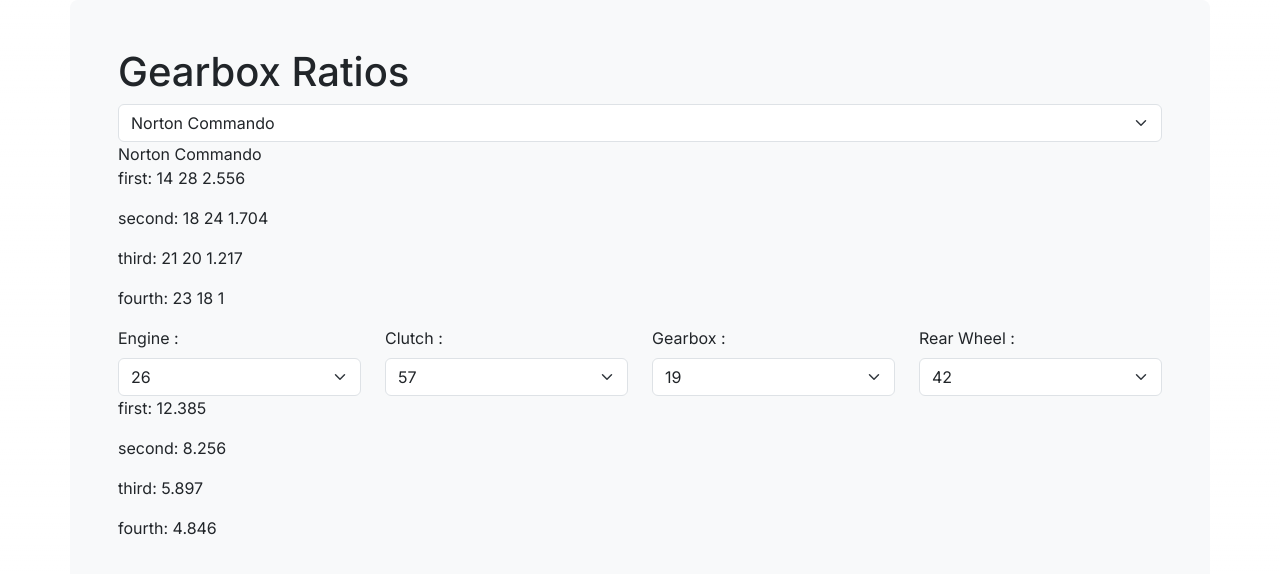
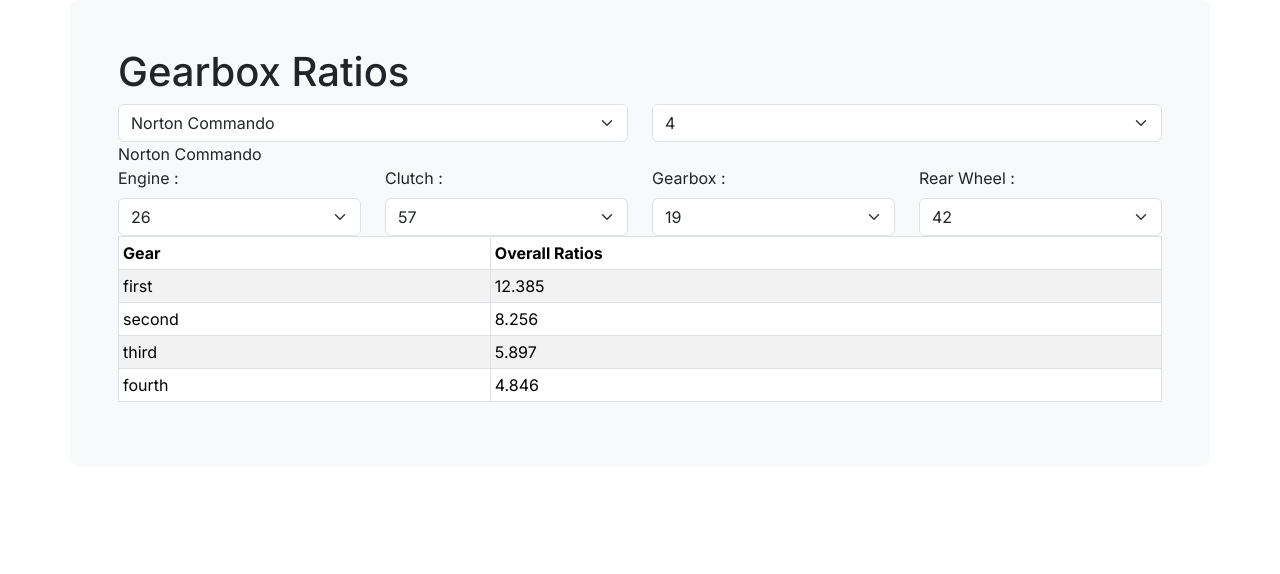
Before and after one commit to mnunn2/gearbox-ratios, a Next.js app: page / in a window 1280 px wide. Shown: the top 574 px of the page. Built offline with nearby package versions, Linux system fonts and the light colour scheme.

Commit message:
refactored most presentation to components
created various components for the presentations and kept the core logic
at the top

```diff
--- /dev/null
+++ b/src/components/ OverallRatiosTable.tsx
@@ -0,0 +1,32 @@
+import Table from "react-bootstrap/Table";
+import { Ratios } from "@/lib/defs";
+import { gearName } from "@/lib/data";
+
+export default function OverallRatiosTable({
+  overallRatios,
+}: {
+  overallRatios: Ratios;
+}) {
+  return (
+    <>
+      <Table striped bordered size="sm">
+        <thead>
+          <tr>
+            <th>Gear</th>
+            <th>Overall Ratios</th>
+          </tr>
+        </thead>
+        <tbody>
+          {overallRatios.map((r, i) => {
+            return (
+              <tr key={i}>
+                <td>{gearName[i]}</td>
+                <td>{parseFloat(r.toFixed(3))}</td>
+              </tr>
+            );
+          })}
+        </tbody>
+      </Table>
+    </>
+  );
+}
--- /dev/null
+++ b/src/components/GearsTable.tsx
@@ -0,0 +1,60 @@
+import Table from "react-bootstrap/Table";
+import { Gears, Shaft, Ratios } from "@/lib/defs";
+import { gearName } from "@/lib/data";
+
+export default function GearsTable({
+  gears,
+  intRatios,
+}: {
+  gears: Gears;
+  intRatios: Ratios;
+}) {
+  // type RatiosTableRow = Array<[string, number, number, number]>;
+
+  // // get the internal ratios column and calculate the gear spacing
+  // const intRats = ratiosTable.map((v) => v[3]);
+  // let gearSpacing = "first - ";
+  // const overallSpacing = (intRats[0] - 1).toFixed(2);
+  // // subtract each internal ratio from the previous one
+  // let spaces = intRats
+  //   .map((e, i) => {
+  //     //return e - intRats[i + 1];
+  //     return i + 1 < intRats.length ? e - intRats[i + 1] : null;
+  //   })
+  //   .filter((e) => e !== null);
+  // // create the gear spacing string
+  // spaces.map((e, i) => {
+  //   if (i === 0 && e) gearSpacing = gearSpacing + e.toFixed(1) + " - second - ";
+  //   if (i === 1 && e) gearSpacing = gearSpacing + e.toFixed(1) + " - third - ";
+  //   if (i === 2 && e) gearSpacing = gearSpacing + e.toFixed(1) + " - fourth";
+  //   if (i === 3 && e)
+  //     gearSpacing = gearSpacing + " - " + e.toFixed(1) + " - fifth";
+  // });
+
+  return (
+    <>
+      <Table striped bordered size="sm">
+        <thead>
+          <tr>
+            <th>Gear</th>
+            <th>Mainshaft</th>
+            <th>Layshaft</th>
+            <th>Internal Ratio</th>
+          </tr>
+        </thead>
+        <tbody>
+          {gears.map((g, i) => {
+            return (
+              <tr key={i}>
+                <td>{gearName[i]}</td>
+                <td>{g[Shaft.main]}</td>
+                <td>{g[Shaft.lay]}</td>
+                <td>{parseFloat(intRatios[i].toFixed(3))}</td>
+              </tr>
+            );
+          })}
+        </tbody>
+      </Table>
+    </>
+  );
+}
--- /dev/null
+++ b/src/components/InternalRatiosForm.tsx
@@ -0,0 +1,28 @@
+"use client";
+import { useState } from "react";
+import { Form } from "react-bootstrap";
+import InputGroup from "react-bootstrap/InputGroup";
+import { gearName } from "@/lib/data";
+
+export default function InternalRatioForm({
+  manGearNum,
+}: {
+  manGearNum: number;
+}) {
+  return (
+    <>
+      {[...Array(manGearNum - 1)].map((x, i) => {
+        return (
+          <InputGroup className="mb-3">
+            <InputGroup.Text id="basic-addon1">{gearName[i]}</InputGroup.Text>
+            <Form.Control type="email" placeholder="name@example.com" />
+          </InputGroup>
+        );
+      })}
+      <InputGroup className="mb-3">
+        <InputGroup.Text id="foo">Top</InputGroup.Text>
+        <Form.Control type="email" placeholder="top" />
+      </InputGroup>
+    </>
+  );
+}
--- /dev/null
+++ b/src/components/SelectGearbox.tsx
@@ -0,0 +1,26 @@
+"use client";
+import { Form } from "react-bootstrap";
+import { gearData } from "@/lib/data";
+import { ChangeEventHandler } from "react";
+
+export default function SelectGearbox({
+  gbSelect,
+  gbName,
+}: {
+  gbSelect: ChangeEventHandler;
+  gbName: string;
+}) {
+  return (
+    <>
+      <Form.Select value={gbName} onChange={(e) => gbSelect(e)}>
+        {gearData.map((g) => {
+          return (
+            <option value={g.name} key={g.id}>
+              {g.name}
+            </option>
+          );
+        })}
+      </Form.Select>
+    </>
+  );
+}
--- /dev/null
+++ b/src/components/SelectNumGears.tsx
@@ -0,0 +1,26 @@
+"use client";
+import { Form } from "react-bootstrap";
+import { ChangeEventHandler } from "react";
+import { numOfGears } from "@/lib/data";
+
+export default function SelectNumGears({
+  gearNumSelect,
+  manGearNum,
+}: {
+  gearNumSelect: ChangeEventHandler;
+  manGearNum: number;
+}) {
+  return (
+    <>
+      <Form.Select value={manGearNum} onChange={(e) => gearNumSelect(e)}>
+        {numOfGears.map((n, i) => {
+          return (
+            <option value={n} key={i}>
+              {n}
+            </option>
+          );
+        })}
+      </Form.Select>
+    </>
+  );
+}
--- /dev/null
+++ b/src/components/SelectSprockets.tsx
@@ -0,0 +1,84 @@
+import { Row, Col, Form } from "react-bootstrap";
+import { ChangeEventHandler } from "react";
+import { sprocOpts } from "@/lib/data";
+
+export default function SelectSprockets({
+  sprocketSelect,
+  sproc,
+}: {
+  sprocketSelect: ChangeEventHandler;
+  sproc: any;
+}) {
+  return (
+    <>
+      <Form.Group>
+        <Row>
+          <Col lg={3} md={6} sm={12} xs={12}>
+            <Form.Label>Engine : </Form.Label>
+            <Form.Select
+              name="en"
+              value={sproc.en}
+              onChange={(e) => sprocketSelect(e)}
+            >
+              {sprocOpts.en.map((g, i) => {
+                return (
+                  <option value={g} key={i}>
+                    {g}
+                  </option>
+                );
+              })}
+            </Form.Select>
+          </Col>
+          <Col lg={3} md={6} sm={12} xs={12}>
+            <Form.Label>Clutch : </Form.Label>
+            <Form.Select
+              name="cl"
+              value={sproc.cl}
+              onChange={(e) => sprocketSelect(e)}
+            >
+              {sprocOpts.cl.map((g, i) => {
+                return (
+                  <option value={g} key={i}>
+                    {g}
+                  </option>
+                );
+              })}
+            </Form.Select>
+          </Col>
+          <Col lg={3} md={6} sm={12} xs={12}>
+            <Form.Label>Gearbox : </Form.Label>
+            <Form.Select
+              name="gb"
+              value={sproc.gb}
+              onChange={(e) => sprocketSelect(e)}
+            >
+              {sprocOpts.gb.map((g, i) => {
+                return (
+                  <option value={g} key={i}>
+                    {g}
+                  </option>
+                );
+              })}
+            </Form.Select>
+          </Col>
+          <Col lg={3} md={6} sm={12} xs={12}>
+            <Form.Label>Rear Wheel : </Form.Label>
+            <Form.Select
+              name="rw"
+              value={sproc.rw}
+              onChange={(e) => sprocketSelect(e)}
+            >
+              {sprocOpts.rw.map((g, i) => {
+                return (
+                  <option value={g} key={i}>
+                    {g}
+                  </option>
+                );
+              })}
+            </Form.Select>
+          </Col>
+        </Row>
+      </Form.Group>
+    </>
+  );
+}
--- a/src/components/gbRatios.tsx
+++ b/src/components/gbRatios.tsx
@@ -1,15 +1,24 @@
 "use client";
-import { useState } from "react";
+import { useState, ChangeEvent } from "react";
 import Container from "react-bootstrap/Container";
 import { Row, Col, Form } from "react-bootstrap";
-import { gearName, gearData, sprocOpts } from "@/lib/data";
+// data and utils
+import { gearData, sprocOpts } from "@/lib/data";
 import { Gears, Ratios } from "@/lib/defs";
-import { calcInternalRatios, getGears } from "@/lib/utils";
-
-// overallRatios.map((r) => console.log(parseFloat(r.toFixed(3))));
+import { calcInternalRatiosGb, getGears } from "@/lib/utils";
+// components
+import GearsTable from "./GearsTable";
+import SelectGearbox from "./SelectGearbox";
+import SelectNumGears from "./SelectNumGears";
+import InternalRatiosForm from "./InternalRatiosForm";
+import SelectSprockets from "./SelectSprockets";
+import OverallRatiosTable from "./ OverallRatiosTable";
 
 export default function GbRatios() {
   // state defs
+  const [manGearNum, setManGearNum] = useState(4);
+  const [showGears, setShowGears] = useState(false);
+  const [showManIntIn, setShowManIntIn] = useState(false);
   const [gbName, setGbName] = useState("Norton Commando");
   const [sproc, setSproc] = useState({
     en: 26,
@@ -19,102 +28,59 @@
   });
 
   // get individual gb object from gearData using gbName state
+  // get the gears from gb and calc internal ratios
   const gb = gearData.filter((g) => g.name === gbName)[0];
+  const gears: Gears = getGears(gb);
+  const intRatios: Ratios = calcInternalRatiosGb(gears);
+
+  // calculate overall
+  const driveRatio = (sproc.cl / sproc.en) * (sproc.rw / sproc.gb);
+  const overallRatios: Ratios = intRatios.map((r) => r * driveRatio);
 
   // form handlers
-  const gbSelect = (e: React.ChangeEvent<HTMLSelectElement>) =>
+  const gbSelect = (e: ChangeEvent<HTMLSelectElement>) => {
     setGbName(e.target.value);
+    setShowGears(true);
+    setShowManIntIn(false);
+  };
 
-  const driveRatioSelect = (e: React.ChangeEvent<HTMLSelectElement>) => {
+  const gearNumSelect = (e: ChangeEvent<HTMLSelectElement>) => {
+    setManGearNum(parseInt(e.target.value));
+    setShowManIntIn(true);
+    setShowGears(false);
+  };
+
+  const sprocketSelect = (e: ChangeEvent<HTMLSelectElement>) => {
     setSproc((prevalue) => {
       return {
+        // copy previous state and overwrite the whole object with new value
         ...prevalue,
         [e.target.name]: e.target.value,
       };
     });
   };
 
-  // set gears and ratios arrays
-  const gears: Gears = getGears(gb);
-  const intRatios: Ratios = calcInternalRatios(gears);
-  const driveRatio = (sproc.cl / sproc.en) * (sproc.rw / sproc.gb);
-  const overallRatios: Ratios = intRatios.map((r) => r * driveRatio);
   return (
     <>
-      <Form.Select value={gbName} onChange={gbSelect}>
-        {gearData.map((g) => {
-          return (
-            <option value={g.name} key={g.id}>
-              {g.name}
-            </option>
-          );
-        })}
-      </Form.Select>
-      <div>{gbName}</div>
-      <div>
-        {gears.map((g, i) => (
-          <p key={i}>
-            {`${gearName[i]}: ${g[0]} ${g[1]} ${parseFloat(intRatios[i].toFixed(3))}`}
-          </p>
-        ))}
-      </div>
       <Form.Group>
         <Row>
-          <Col lg={3} md={6} sm={12} xs={12}>
-            <Form.Label>Engine : </Form.Label>
-            <Form.Select name="en" value={sproc.en} onChange={driveRatioSelect}>
-              {sprocOpts.en.map((g, i) => {
-                return (
-                  <option value={g} key={i}>
-                    {g}
-                  </option>
-                );
-              })}
-            </Form.Select>
+          <Col lg={6} md={6} sm={12} xs={12}>
+            <SelectGearbox gbSelect={gbSelect} gbName={gbName} />
+            {showGears && <GearsTable gears={gears} intRatios={intRatios} />}
           </Col>
-          <Col lg={3} md={6} sm={12} xs={12}>
-            <Form.Label>Clutch : </Form.Label>
-            <Form.Select name="cl" value={sproc.cl} onChange={driveRatioSelect}>
-              {sprocOpts.cl.map((g, i) => {
-                return (
-                  <option value={g} key={i}>
-                    {g}
-                  </option>
-                );
-              })}
-            </Form.Select>
-          </Col>
-          <Col lg={3} md={6} sm={12} xs={12}>
-            <Form.Label>Gearbox : </Form.Label>
-            <Form.Select name="gb" value={sproc.gb} onChange={driveRatioSelect}>
-              {sprocOpts.gb.map((g, i) => {
-                return (
-                  <option value={g} key={i}>
-                    {g}
-                  </option>
-                );
-              })}
-            </Form.Select>
-          </Col>
-          <Col lg={3} md={6} sm={12} xs={12}>
-            <Form.Label>Rear Wheel : </Form.Label>
-            <Form.Select name="rw" value={sproc.rw} onChange={driveRatioSelect}>
-              {sprocOpts.rw.map((g, i) => {
-                return (
-                  <option value={g} key={i}>
-                    {g}
-                  </option>
-                );
-              })}
-            </Form.Select>
+          <Col lg={6} md={6} sm={12} xs={12}>
+            <SelectNumGears
+              gearNumSelect={gearNumSelect}
+              manGearNum={manGearNum}
+            />
+            {showManIntIn && <InternalRatiosForm manGearNum={manGearNum} />}
           </Col>
         </Row>
       </Form.Group>
-      <div>
-        {overallRatios.map((g, i) => (
-          <p key={i}>{`${gearName[i]}: ${parseFloat(g.toFixed(3))}`}</p>
-        ))}
-      </div>
+      <div>{gbName}</div>
+      <SelectSprockets sprocketSelect={sprocketSelect} sproc={sproc} />
+      <div></div>
+      <OverallRatiosTable overallRatios={overallRatios} />
     </>
   );
 }
--- a/src/lib/data.ts
+++ b/src/lib/data.ts
@@ -1,21 +1,5 @@
-export type GearBox = {
-  id: number;
-  name: string;
-  main1: number;
-  lay1: number;
-  main2: number;
-  lay2: number;
-  main3: number;
-  lay3: number;
-  main4: number | null;
-  lay4: number | null;
-  main5?: number | null;
-  lay5?: number | null;
-  main6?: number | null;
-  lay6?: number | null;
- };
 
-export type GearBoxs = GearBox[];
+
 export const gearData = [
   { id: 1, name: "default", main1: 16, lay1: 27, main2: 21, lay2: 22, main3: 24, lay3: 19, main4: 22, lay4: 14, main5: null, lay5: null, main6: null, lay6: null},
   { id: 2, name: "b40Wd", main1: 17, lay1: 33, main2: 20, lay2: 30, main3: 25, lay3: 25, main4: 22, lay4: 14, main5: null, lay5: null, main6: null, lay6: null},
@@ -37,3 +21,5 @@
   gb: [13, 14, 15, 16, 17, 18, 19, 20, 21, 22, 23],
   rw: [42, 43, 44, 45, 46, 47, 48, 49, 50, 51, 52, 53, 54, 55, 56, 57, 58, 59, 60],
 }
+
+export const numOfGears = [2, 3, 4, 5, 6];
--- a/src/lib/defs.ts
+++ b/src/lib/defs.ts
@@ -15,5 +15,11 @@
   lay6?: number | null;
 };
 
+export type GearBoxs = GearBox[];
 export type Gears = [number, number][];
 export type Ratios = number[];
+
+export const enum Shaft {
+  main,
+  lay,
+}
--- a/src/lib/utils.ts
+++ b/src/lib/utils.ts
@@ -1,9 +1,10 @@
-import { Gears } from "./defs";
-import { Ratios } from "./defs";
-import { GearBox } from "./defs";
+import { Gears, Ratios, GearBox, Shaft } from "./defs";
 
 export const getGears = (gb: GearBox): Gears => {
   // takes a gearbox object and returns an array of gear number pairs [main, lay]
+  if (!gb) {
+    return [];
+  }
   let gears: Gears = [];
 
   if (gb.main1 && gb.lay1) gears.push([gb.main1, gb.lay1]);
@@ -15,12 +16,8 @@
   return gears;
 };
 
-export const calcInternalRatios = (gears: Gears): Ratios => {
+export const calcInternalRatiosGb = (gears: Gears): Ratios => {
   // takes an array of gear number pairs [main, lay] and returns an array of internal ratios first gear to top gear
-  const enum Shaft {
-    main,
-    lay,
-  }
   const top = gears[gears.length - 1];
   let ratios: number[] = [];
   gears.forEach((g) => {
```
Also changed, not shown: 1 other file (tests, documents, lock files or other folders).
